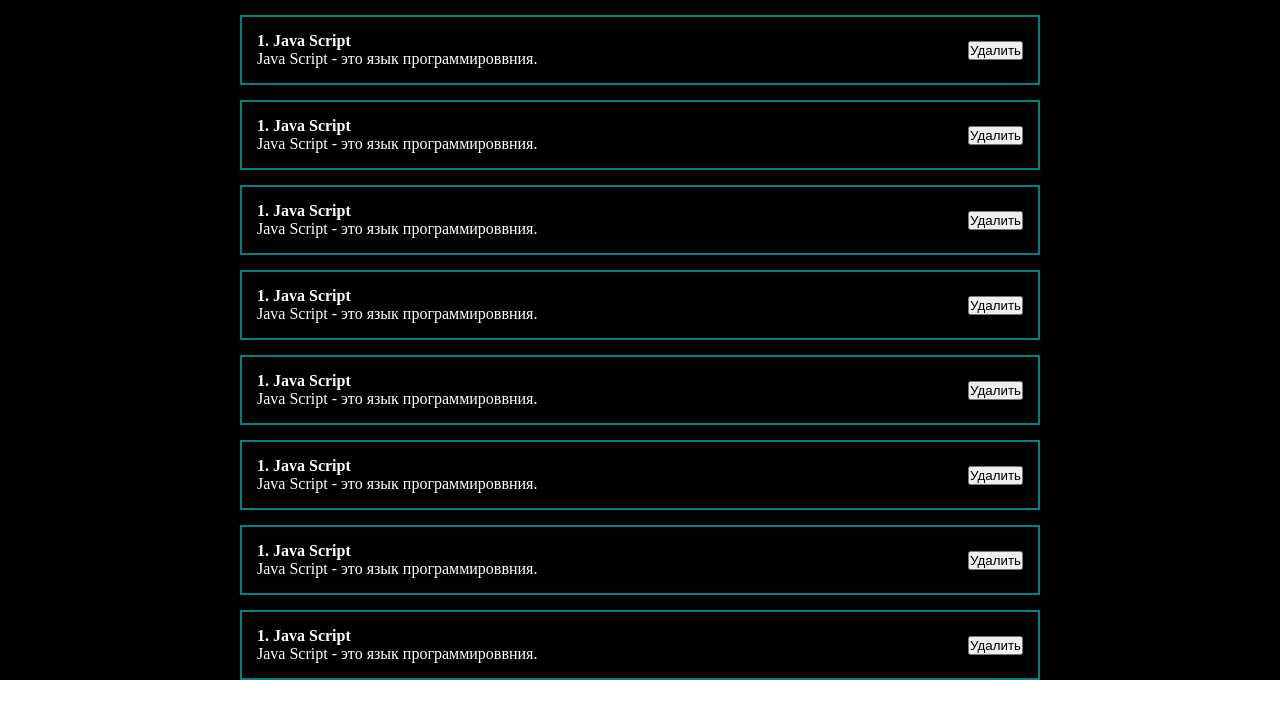
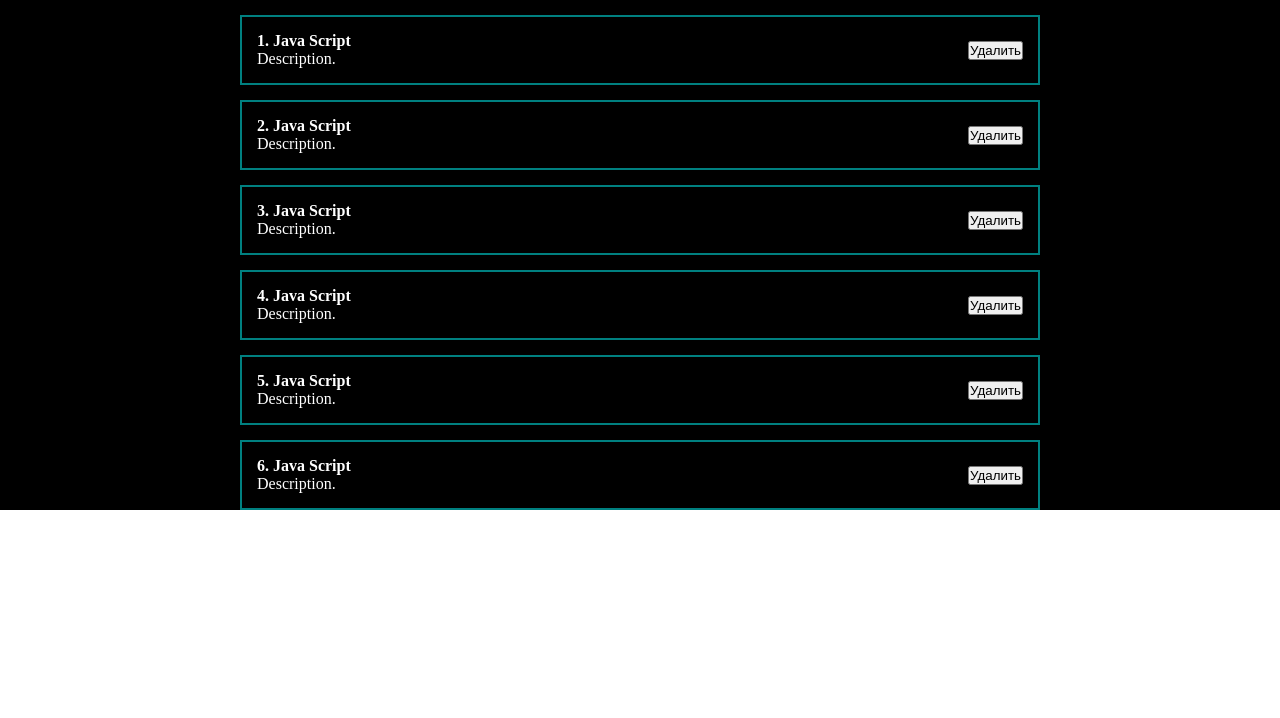
Before and after one commit to Talex210/train_ulbi_tv, a React (Create React App) app: page / in a window 1280 px wide. Shown: the top 718 px of the page. Built offline with nearby package versions, Linux system fonts and the light colour scheme.

Commit message:
Props. The argument of the component.

```diff
--- a/src/App.js
+++ b/src/App.js
@@ -9,14 +9,12 @@ function App() {
         <div className='App'>
             {/*<Counter/>*/}
             {/*<ClassCounter/>*/}
-            <PostItem/>
-            <PostItem/>
-            <PostItem/>
-            <PostItem/>
-            <PostItem/>
-            <PostItem/>
-            <PostItem/>
-            <PostItem/>
+            <PostItem post={{id: 1, title: 'Java Script', body: 'Description'}}/>
+            <PostItem post={{id: 2, title: 'Java Script', body: 'Description'}}/>
+            <PostItem post={{id: 3, title: 'Java Script', body: 'Description'}}/>
+            <PostItem post={{id: 4, title: 'Java Script', body: 'Description'}}/>
+            <PostItem post={{id: 5, title: 'Java Script', body: 'Description'}}/>
+            <PostItem post={{id: 6, title: 'Java Script', body: 'Description'}}/>
         </div>
     );
 }
--- a/src/Components/PostItem.jsx
+++ b/src/Components/PostItem.jsx
@@ -1,16 +1,17 @@
 import React from 'react';
 
-const PostItem = () => {
+const PostItem = (props) => {
+    console.log(props)
     return (
         <div>
             <div className='post'>
                 <div className='post__content'>
-                    <strong>1. Java Script</strong>
+                    <strong>{props.post.id}. {props.post.title}</strong>
                     <div>
-                        Java Script - это язык программироввния.
+                        {props.post.body}.
                     </div>
                 </div>
-                <div className="post__btns">
+                <div className="post__btn">
                     <button>Удалить</button>
                 </div>
             </div>
```
